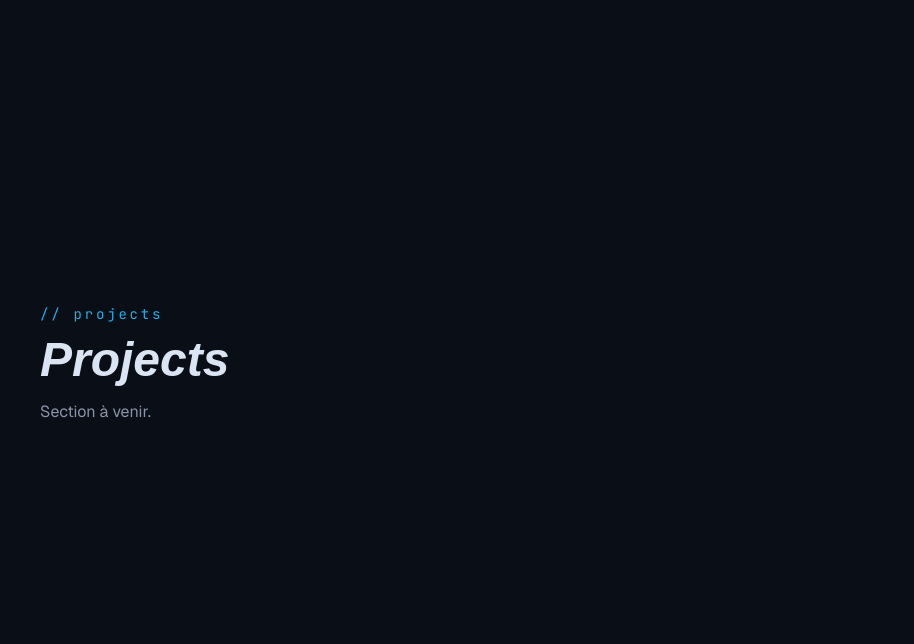
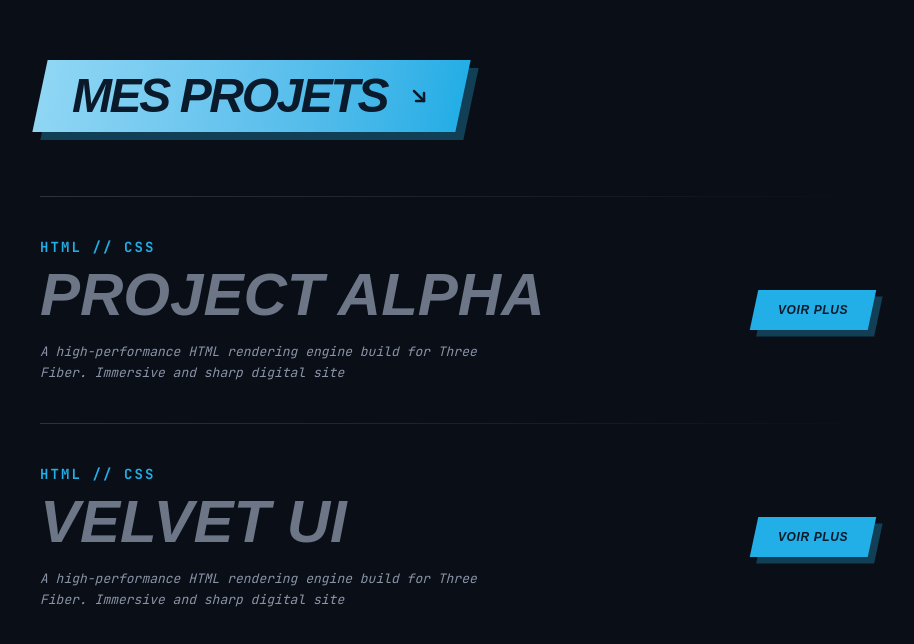
Before and after one commit to Rayz-Zy/portfolio, a Next.js app: page / in a window 1280 px wide. Shown: the part 1636-2280 px from the top of the page, without its empty margins (120-1034 px from the left). Built offline with nearby package versions, Linux system fonts and the light colour scheme; a web font is replaced by a local one.

Commit message:
Ajout section Mes Projets a la HomePage

```diff
--- /dev/null
+++ b/app/components/Projects.tsx
@@ -0,0 +1,134 @@
+"use client";
+
+import { motion, useReducedMotion, type Variants } from "motion/react";
+
+// Données factices : remplace par tes vrais projets (titre, tags, description, lien).
+const PROJECTS = [
+  {
+    title: "PROJECT ALPHA",
+    tags: ["HTML", "CSS"],
+    description:
+      "A high-performance HTML rendering engine build for Three Fiber. Immersive and sharp digital site",
+    href: "#",
+  },
+  {
+    title: "VELVET UI",
+    tags: ["HTML", "CSS"],
+    description:
+      "A high-performance HTML rendering engine build for Three Fiber. Immersive and sharp digital site",
+    href: "#",
+  },
+  {
+    title: "PROJECT ALPHA",
+    tags: ["HTML", "CSS"],
+    description:
+      "A high-performance HTML rendering engine build for Three Fiber. Immersive and sharp digital site",
+    href: "#",
+  },
+];
+
+const EASE = [0.22, 1, 0.36, 1] as const;
+
+const list: Variants = {
+  hidden: {},
+  show: { transition: { staggerChildren: 0.12 } },
+};
+
+const row: Variants = {
+  hidden: { opacity: 0, y: 28 },
+  show: { opacity: 1, y: 0, transition: { duration: 0.6, ease: EASE } },
+};
+
+// Ligne de séparation qui s'estompe vers la droite (comme sur le design).
+function Divider() {
+  return <div className="h-px w-full bg-linear-to-r from-white/15 to-transparent" />;
+}
+
+// Bouton parallélogramme cyan + ombre décalée (même recette que VIEW DATA).
+function VoirPlus({ href }: { href: string }) {
+  return (
+    <a href={href} className="group relative inline-block shrink-0">
+      <span
+        aria-hidden
+        className="absolute inset-0 bg-accent/30"
+        style={{ transform: "translate(0.4rem, 0.4rem) skewX(-12deg)" }}
+      />
+      <span className="relative block -skew-x-12 bg-accent px-6 py-3 transition-transform duration-200 group-hover:translate-x-1 group-hover:translate-y-1">
+        <span className="block skew-x-12 font-display text-xs font-bold italic tracking-wider text-[#0a1a2b]">
+          VOIR PLUS
+        </span>
+      </span>
+    </a>
+  );
+}
+
+export default function Projects() {
+  const reduce = useReducedMotion();
+
+  return (
+    <section id="projects" className="min-h-dvh px-6 py-24 md:pl-40 md:pr-72">
+      {/* En-tête : bandeau MES PROJETS + flèche */}
+      <motion.div
+        initial={reduce ? false : { opacity: 0, y: 20 }}
+        whileInView={reduce ? undefined : { opacity: 1, y: 0 }}
+        viewport={{ once: true, amount: 0.6 }}
+        transition={{ duration: 0.6, ease: EASE }}
+        className="relative inline-block"
+      >
+        <span
+          aria-hidden
+          className="absolute inset-0 bg-accent/30"
+          style={{ transform: "translate(0.5rem, 0.5rem) skewX(-12deg)" }}
+        />
+        <span className="relative block -skew-x-12 bg-linear-to-r from-accent-soft to-accent px-8 py-3">
+          <span className="flex skew-x-12 items-center gap-5 font-display text-5xl font-black italic tracking-tighter text-[#0a1a2b]">
+            MES PROJETS
+            <svg
+              aria-hidden
+              viewBox="0 0 24 24"
+              className="h-6 w-6"
+              fill="none"
+              stroke="currentColor"
+              strokeWidth="2.5"
+              strokeLinecap="round"
+              strokeLinejoin="round"
+            >
+              <path d="M7 7 17 17" />
+              <path d="M17 9 17 17 9 17" />
+            </svg>
+          </span>
+        </span>
+      </motion.div>
+
+      {/* Liste des projets */}
+      <motion.div
+        variants={reduce ? undefined : list}
+        initial={reduce ? false : "hidden"}
+        whileInView={reduce ? undefined : "show"}
+        viewport={{ once: true, amount: 0.15 }}
+        className="mt-16 flex flex-col"
+      >
+        {PROJECTS.map((p, i) => (
+          <motion.div key={i} variants={reduce ? undefined : row}>
+            <Divider />
+            <div className="flex items-center justify-between gap-8 py-10">
+              <div>
+                <p className="font-mono text-sm font-bold tracking-[0.15em] text-accent">
+                  {p.tags.join("  //  ")}
+                </p>
+                <h3 className="mt-2 font-display text-5xl font-extrabold italic leading-none text-[#6c7686] md:text-6xl">
+                  {p.title}
+                </h3>
+                <p className="mt-4 max-w-md font-mono text-[13px] italic leading-relaxed text-muted">
+                  {p.description}
+                </p>
+              </div>
+              <VoirPlus href={p.href} />
+            </div>
+          </motion.div>
+        ))}
+        <Divider />
+      </motion.div>
+    </section>
+  );
+}
--- a/app/page.tsx
+++ b/app/page.tsx
@@ -1,5 +1,6 @@
 import Sidebar from "./components/Sidebar";
 import Hero from "./components/Hero";
+import Projects from "./components/Projects";
 import PlaceholderSection from "./components/PlaceholderSection";
 
 export default function Home() {
@@ -9,7 +10,7 @@ export default function Home() {
       <main>
         <Hero />
         <PlaceholderSection id="about" title="About" />
-        <PlaceholderSection id="projects" title="Projects" />
+        <Projects />
         <PlaceholderSection id="skills" title="Skills" />
         <PlaceholderSection id="contact" title="Contact" />
       </main>
```
